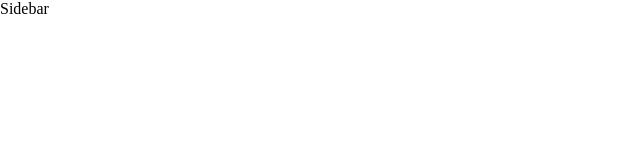
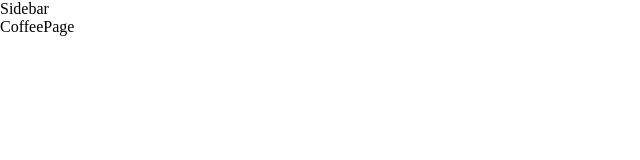
Before and after one commit to LevaniBulatsashvili/Craft-Coffee-Shop-Admin-Group-1, a React (Vite) app: page /coffee in a window 1280 px wide. Before the commit this address had no page. Shown: the top 160 px of the page, without its empty margins (0-640 px from the left). Built offline with nearby package versions, Linux system fonts and the light colour scheme.

Commit message:
feat: update routes/routing

```diff
--- a/src/App.jsx
+++ b/src/App.jsx
@@ -1,9 +1,11 @@
 import "./App.css";
-import { Routes, Route } from "react-router-dom";
+import { Routes, Route, Navigate } from "react-router-dom";
 import SideBar from "./layouts/Sidebar";
-import CreateCoffeePage from "./pages/CoffeePage";
-import IngredientsPage from "./pages/IngredientsPage";
 import CoffeeContextProvider from "./contexts/CoffeeContext";
+import CoffeePage from "./pages/CoffeePage";
+import IngredientPage from "./pages/IngredientPage";
+import CoffeeManagePage from "./pages/CoffeeManagePage";
+import IngredientManagePage from "./pages/IngredientManagePage";
 
 function App() {
   return (
@@ -11,8 +13,11 @@ function App() {
       <div>
         <SideBar />
         <Routes>
-          <Route path="/" element={<CreateCoffeePage />} />
-          <Route path="/ingredients" element={<IngredientsPage />} />
+          <Route path="/" element={<Navigate to="/coffee" replace />} />
+          <Route path="/coffee" element={<CoffeePage />} />
+          <Route path="/ingredient" element={<IngredientPage />} />
+          <Route path="/coffee/manage" element={<CoffeeManagePage />} />
+          <Route path="/ingredient/manage" element={<IngredientManagePage />} />
         </Routes>
       </div>
     </CoffeeContextProvider>
```
